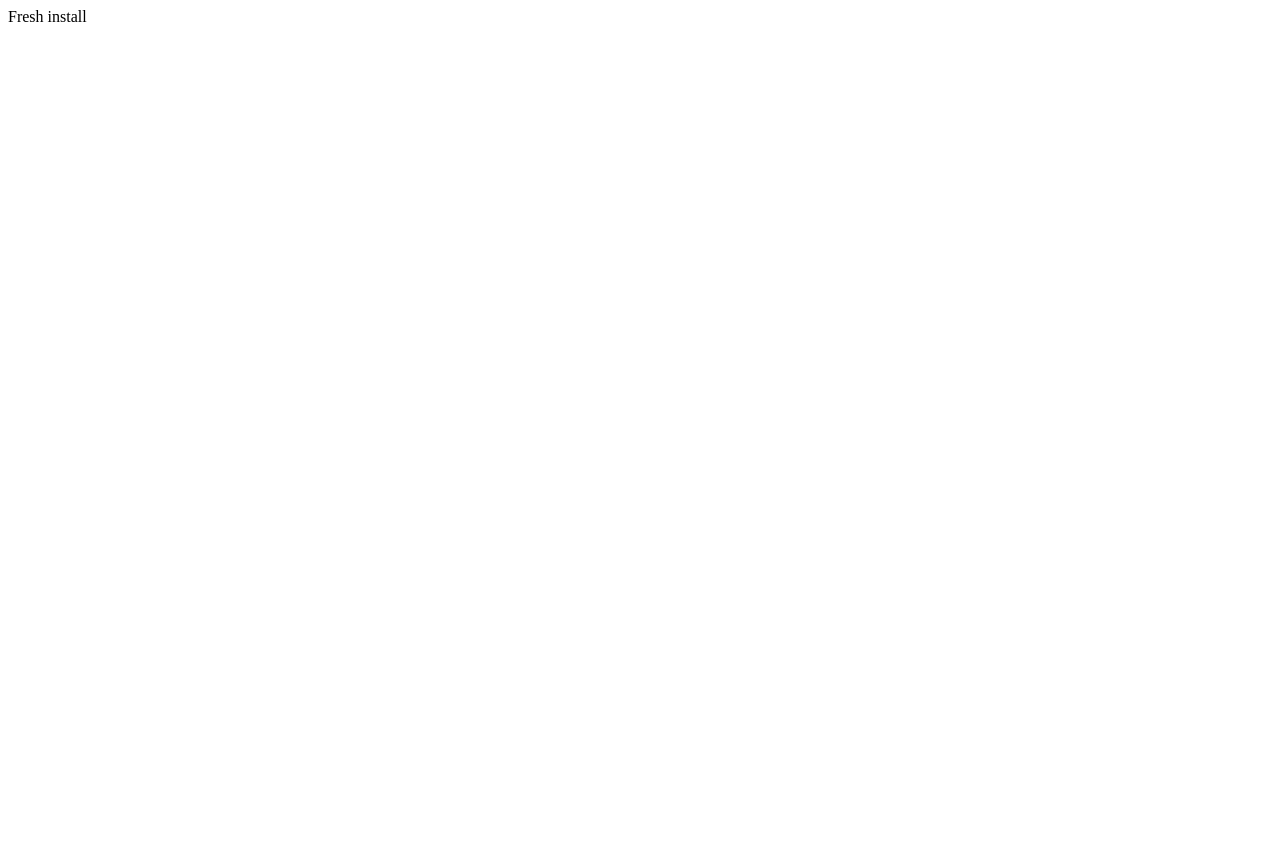
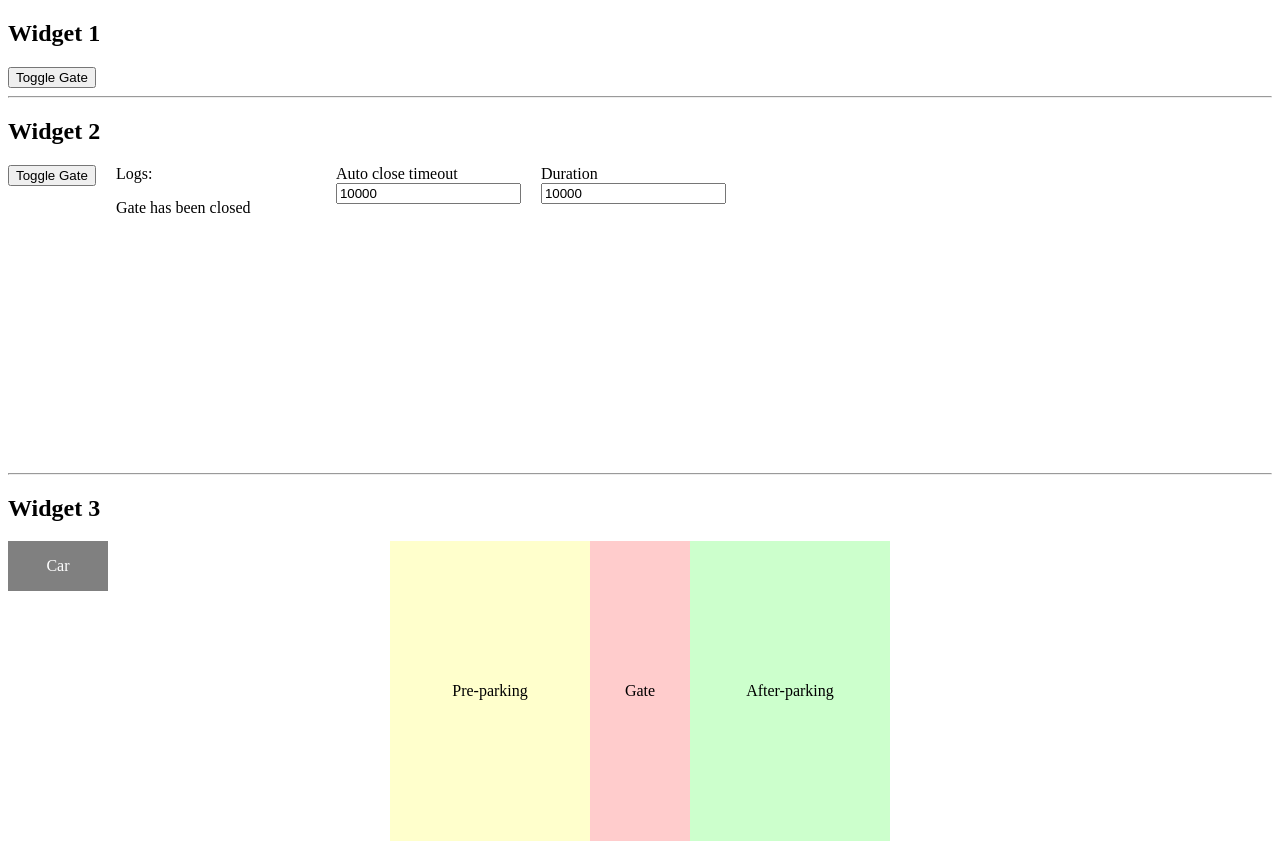
Before and after one commit to JustSanya/ss-learning, a Vue app: page / in a window 1280 px wide. Before the commit the page ends 800 px from the top, so only its background shows below. Built offline with nearby package versions, Linux system fonts and the light colour scheme.

Commit message:
added widgets' drafts

```diff
--- a/src/App.vue
+++ b/src/App.vue
@@ -1,11 +1,34 @@
 <template>
-Fresh install
+<div class="widgets">
+  <h2>Widget 1</h2>
+  <gate-button-widget :gateSystem="gateSystem"/>
+  <hr/>
+
+  <h2>Widget 2</h2>
+  <i-phone-widget :gateSystem="gateSystem"/>
+  <hr/>
+
+  <h2>Widget 3</h2>
+  <car-sensor-widget :gateSystem="gateSystem"/>
+</div>
 </template>
 
 <script lang="ts">
 import { defineComponent } from 'vue';
+import GateSystem from './logic/GateSystem';
+import GateButtonWidget from './GateButtonWidget.vue';
+import IPhoneWidget from './IPhoneWidget.vue';
+import CarSensorWidget from './CarSensorWidget.vue';
 
 export default defineComponent({
-  name: 'App'
+  name: 'App',
+  data() {
+    return { gateSystem: new GateSystem() };
+  },
+  components: {
+    GateButtonWidget,
+    IPhoneWidget,
+    CarSensorWidget
+  }
 });
 </script>
--- /dev/null
+++ b/src/CarSensorWidget.vue
@@ -0,0 +1,124 @@
+<template>
+<section class="carSensorWidget">
+  <div
+    class="car"
+    draggable="true"
+    @dragstart="onDragStart"
+    @dragend="onDragEnd"
+    :style="carPositionPx"
+  >Car</div>
+  <section class="preParkingLineArea arrivingArea">Pre-parking</section>
+  <section class="parkingLineArea arrivingArea">Gate</section>
+  <section class="afterParkingLineArea">After-parking</section>
+</section>
+</template>
+
+<script lang="ts">
+import { defineComponent } from 'vue';
+
+export default defineComponent({
+  props: ['gateSystem'],
+  data() {
+    return {
+      dragging: false,
+      dragStartX: 0,
+      dragStartY: 0,
+      carPositionX: 0,
+      carPositionY: 0
+    };
+  },
+  computed: {
+    carPositionPx() {
+      return {
+        left: this.carPositionX + 'px',
+        top: this.carPositionY + 'px'
+      };
+    }
+  },
+  methods: {
+    onDragStart(event: any) {
+      this.dragStartX = event.clientX;
+      this.dragStartY = event.clientY;
+    },
+    async onDragEnd(event: any) {
+      const movementX = event.clientX - this.dragStartX;
+      const movementY = event.clientY - this.dragStartY;
+
+      this.carPositionX += movementX;
+      this.carPositionY += movementY;
+
+      await this.$nextTick();
+
+      if (this.isCarArrived(event.target)) {
+        this.gateSystem.sensor.onCarArrived();
+      } else {
+        this.gateSystem.sensor.onCarLeft();
+      }
+    },
+    isCarArrived(car: HTMLElement): boolean | undefined {
+      const rect = car.getBoundingClientRect();
+      const x1 = rect.x;
+      const x2 = x1 + rect.width;
+      const y1 = rect.y;
+      const y2 = y1 + rect.height;
+
+      const ARRIVING_AREA_CLASS = 'arrivingArea';
+
+      car.hidden = true;
+
+      const isCarArrived = document.elementFromPoint(x1, y1)?.classList.contains(ARRIVING_AREA_CLASS)
+        || document.elementFromPoint(x2, y1)?.classList.contains(ARRIVING_AREA_CLASS)
+        || document.elementFromPoint(x1, y2)?.classList.contains(ARRIVING_AREA_CLASS)
+        || document.elementFromPoint(x2, y2)?.classList.contains(ARRIVING_AREA_CLASS);
+
+      car.hidden = false;
+
+      return isCarArrived
+    }
+  }
+})
+</script>
+
+<style scoped>
+  .carSensorWidget {
+    position: relative;
+    display: flex;
+    flex-direction: row;
+    justify-content: center;
+  }
+
+  .car {
+    position: absolute;
+    height: 50px;
+    width: 100px;
+    background: grey;
+    color: white;
+    text-align: center;
+    line-height: 50px;
+    cursor: pointer;
+  }
+
+  .preParkingLineArea {
+    height: 300px;
+    width: 200px;
+    background: rgba(255, 255, 0, .2);
+    text-align: center;
+    line-height: 300px;
+  }
+
+  .parkingLineArea {
+    height: 300px;
+    width: 100px;
+    background: rgba(255, 0, 0, .2);
+    text-align: center;
+    line-height: 300px;
+  }
+
+  .afterParkingLineArea {
+    height: 300px;
+    width: 200px;
+    background: rgba(0, 255, 0, .2);
+    text-align: center;
+    line-height: 300px;
+  }
+</style>
--- /dev/null
+++ b/src/GateButtonWidget.vue
@@ -0,0 +1,16 @@
+<template>
+<button @click="toggleGate">Toggle Gate</button>
+</template>
+
+<script lang="ts">
+import { defineComponent } from 'vue';
+
+export default defineComponent({
+  props: ['gateSystem'],
+  methods: {
+    toggleGate() {
+      this.gateSystem.gate.toggle();
+    }
+  }
+});
+</script>
--- /dev/null
+++ b/src/IPhoneWidget.vue
@@ -0,0 +1,52 @@
+<template>
+<section class="iPhoneWidget">
+  <gate-button-widget :gateSystem="gateSystem"/>
+  <section class="logs">
+    <span>Logs:</span>
+    <p v-for="(log, index) in logs" :key="index">{{ log }}</p>
+  </section>
+  <label class="autoCloseTimeout">Auto close timeout<br/>
+    <input v-model.lazy="gateSystem.gate.autoCloseTimeout"/>
+  </label>
+  <label class="autoCloseTimeout">Duration<br/>
+    <input v-model.lazy="gateSystem.gate.duration"/>
+  </label>
+</section>
+</template>
+
+<script lang="ts">
+import { defineComponent } from 'vue';
+import GateButtonWidget from './GateButtonWidget.vue';
+
+export default defineComponent({
+  props: ['gateSystem'],
+  components: { GateButtonWidget },
+  computed: {
+    logs() {
+      return this.gateSystem.logs;
+    }
+  },
+  methods: {
+    toggleGate() {
+      this.gateSystem.gate.toggle();
+    }
+  }
+})
+</script>
+
+<style scoped>
+  .iPhoneWidget {
+    display: flex;
+    align-items: flex-start;
+  }
+
+  .iPhoneWidget > * {
+    margin-right: 20px;
+  }
+
+  .logs {
+    height: 300px;
+    width: 200px;
+    overflow: auto;
+  }
+</style>
--- a/src/logic/GateLogger.ts
+++ b/src/logic/GateLogger.ts
@@ -1,7 +1,10 @@
 import { gateEvents, Observer } from "./types";
 
 export default class GateLogger implements Observer {
-  public update(_: gateEvents, data?: string): void {
+  constructor(private logs: Array<string> = []) {}
+
+  public update(_: gateEvents, data: string): void {
     console.log("GATE LOGGER: " + data);
+    this.logs.push(data);
   }
 }
--- /dev/null
+++ b/src/logic/GateSystem.ts
@@ -0,0 +1,17 @@
+import Gate from "./Gate";
+import CarSensor from "./CarSensor";
+import CarSensorObserver from "./CarSensorObserver";
+import GateLogger from "./GateLogger";
+import { ClosedGate } from "./GateState";
+
+export default class GateSystem {
+  public gate: Gate;
+  public sensor: CarSensor;
+  public logs: Array<string> = [];
+
+  constructor() {
+    this.gate = new Gate(new ClosedGate(), new GateLogger(this.logs));
+    this.sensor = new CarSensor();
+    this.sensor.subscribe(new CarSensorObserver(this.gate));
+  }
+}
```
Also changed, not shown: src/logic/app.ts (deleted, +0 -13 lines), 1 other file (tests, documents, lock files or other folders).
